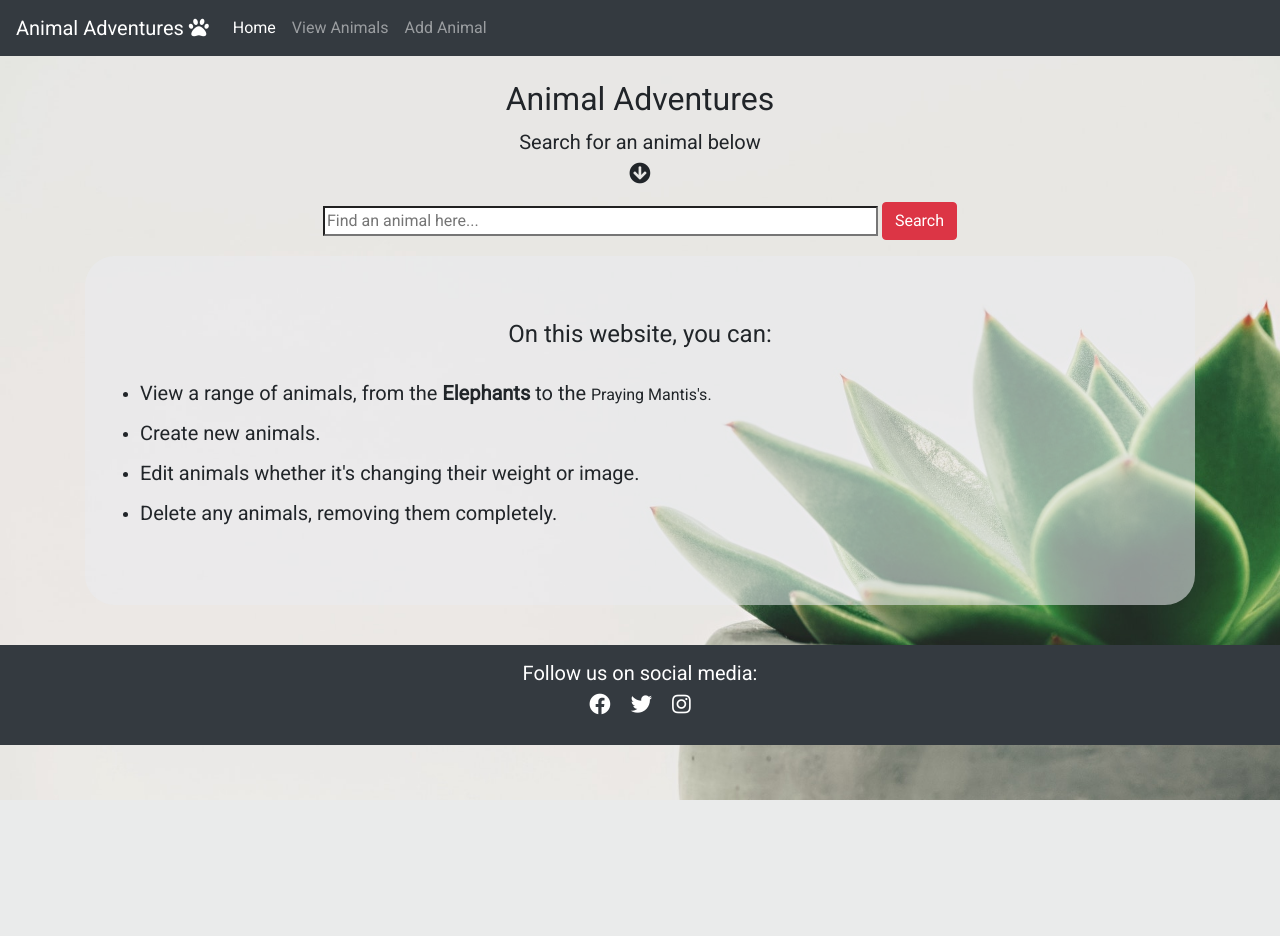
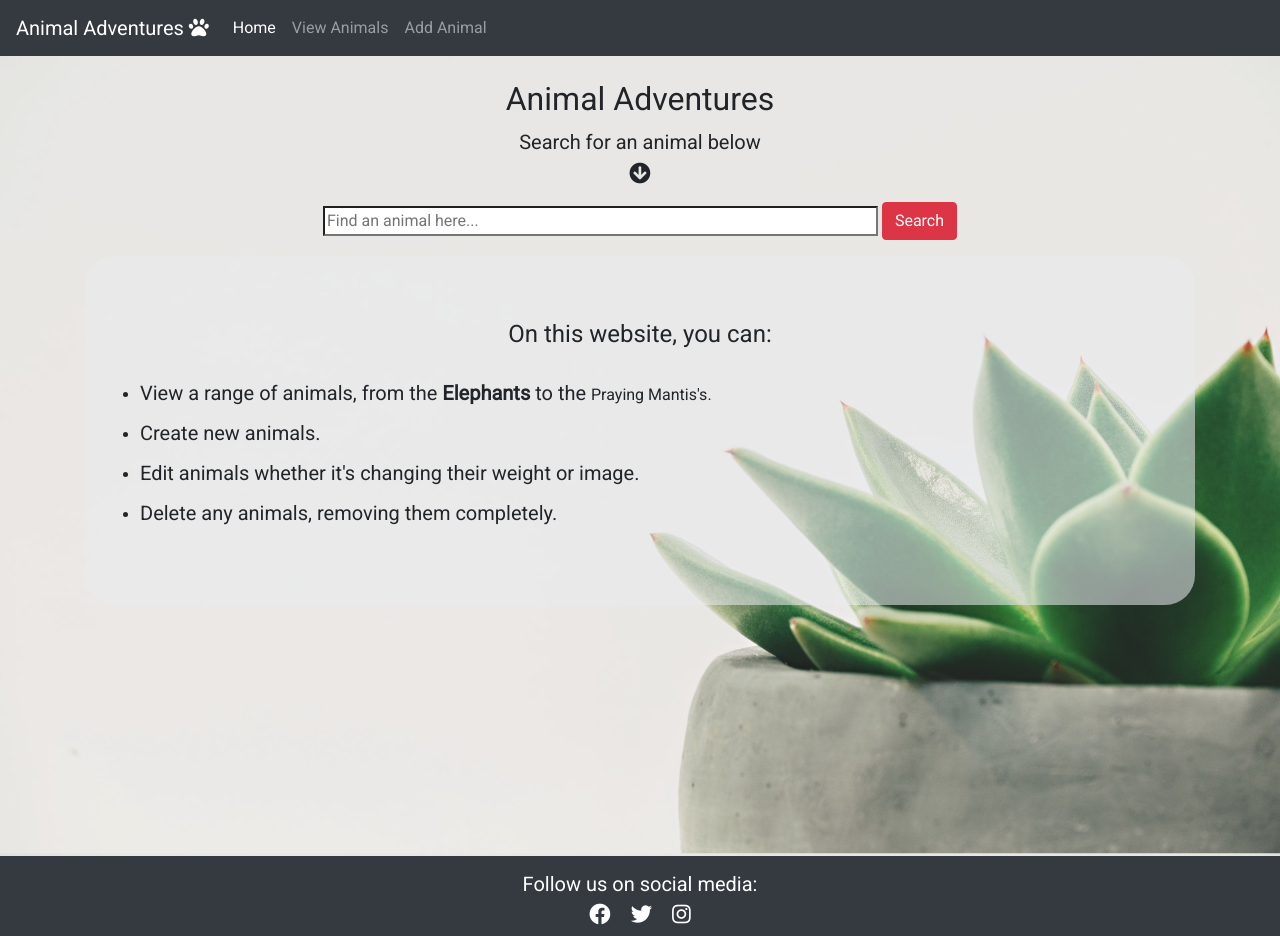
Before and after one commit to terencecistudent/Data-Centric-Dev-Project-TL, a Flask app: page / in a window 1280 px wide. Before the commit the page ends 800 px from the top, so only its background shows below. Run offline with Flask 2, Linux system fonts and the light colour scheme; data that the repository does not hold is empty; some libraries are stand-ins or nearby versions.

Commit message:
Footer to be finished

```diff
--- a/static/css/style.css
+++ b/static/css/style.css
@@ -1,3 +1,7 @@
+html, body{
+    height: 100%
+}
+
 /*
     background and font
 */
@@ -9,6 +13,18 @@ body{
     background-position: center;
     background-attachment: fixed;
     font-family: 'Roboto', sans-serif;
+}
+
+/*
+    Main content and footer index.html
+*/
+.content{
+    min-height: 100%;
+}
+
+.footer{
+    height: 80px;
+    margin-top: -50px;
 }
 
 
@@ -67,12 +83,12 @@ body{
 /*
     footer
 */
-.footer{
+/*.footer{
     position: sticky;
     bottom: 0;
     width: 100%;
     height: 100px;
-}
+} */
 
 .icon-colour{
     color: white;
--- a/static/js/main.js
+++ b/static/js/main.js
@@ -5,7 +5,7 @@ $(document).ready(function(){
         let thisID = $(this).attr("id");
         $(".animal-card").hide();
         $("." + thisID).show();
-        $(this).addClass("text-red");
+        $(this).addClass("text-green");
     });
 
     /*
--- a/templates/base.html
+++ b/templates/base.html
@@ -41,7 +41,7 @@
         </nav>
     </header>
     <!--Main Content-->
-    <main>
+    <main class="content">
         <div class="container">
             {% block content %}
             {% endblock %}
```
